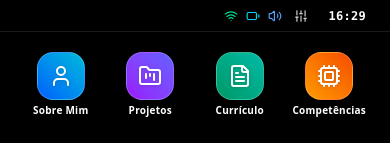
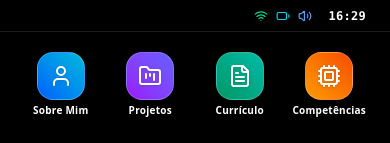
Before and after one commit to liviadasilvatrabalho-cloud/Portf-lio-, a React (Vite) app: page / in a window 390 px wide. Shown: the top 143 px of the page. Built offline with nearby package versions, Linux system fonts and the light colour scheme.

Commit message:
Hide Control Center toggle on mobile

```diff
--- a/src/components/system/TopBar.tsx
+++ b/src/components/system/TopBar.tsx
@@ -220,7 +220,7 @@ export const TopBar: React.FC<TopBarProps> = ({
             soundManager.playClick();
             onToggleControlCenter();
           }}
-          className="p-1 rounded-md hover:bg-white/10 text-zinc-300 hover:text-white transition active:scale-95 flex items-center justify-center"
+          className="hidden sm:flex p-1 rounded-md hover:bg-white/10 text-zinc-300 hover:text-white transition active:scale-95 items-center justify-center"
           title="Central de Controle"
         >
           <Sliders className="w-3.5 h-3.5" />
```
